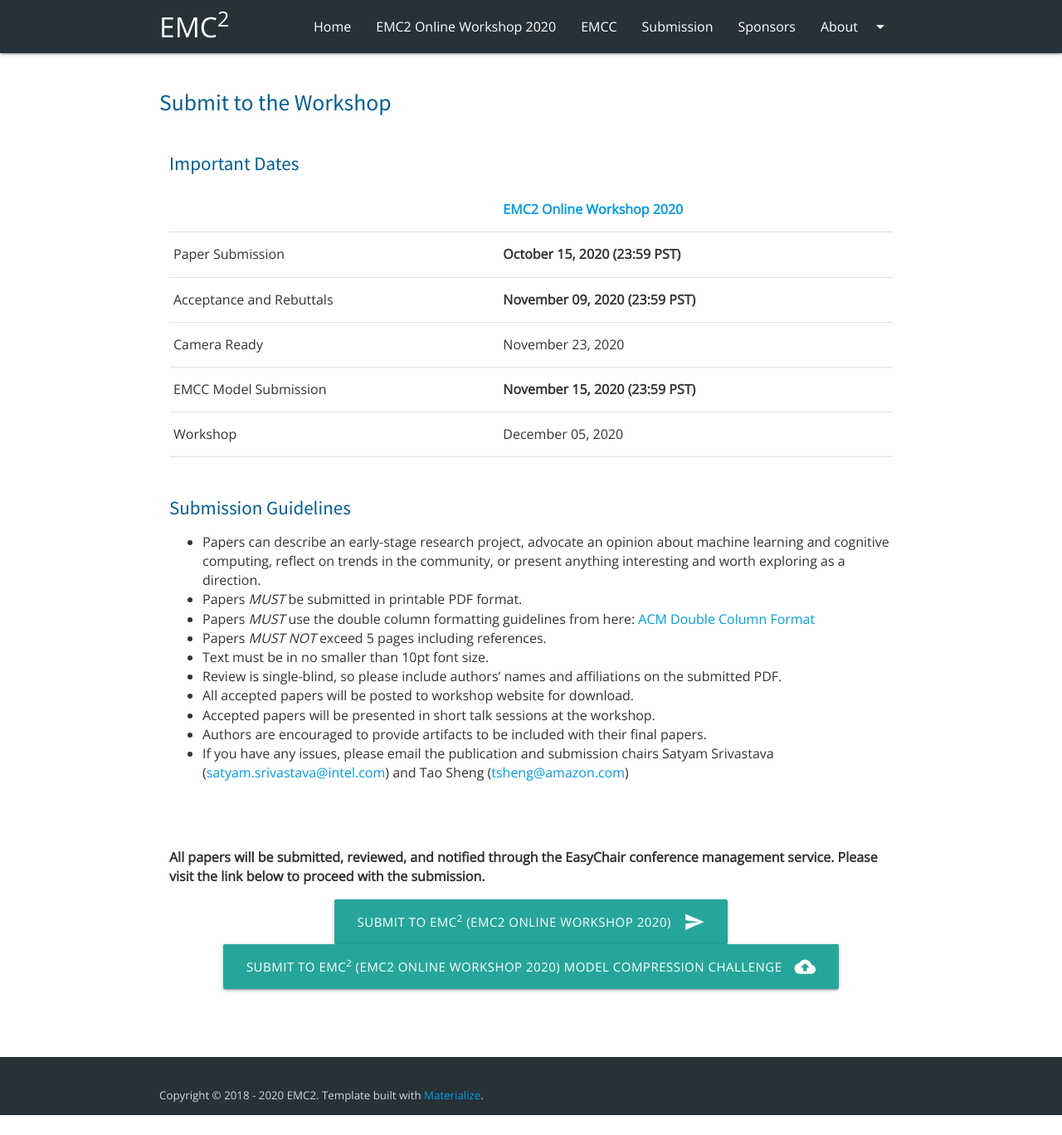
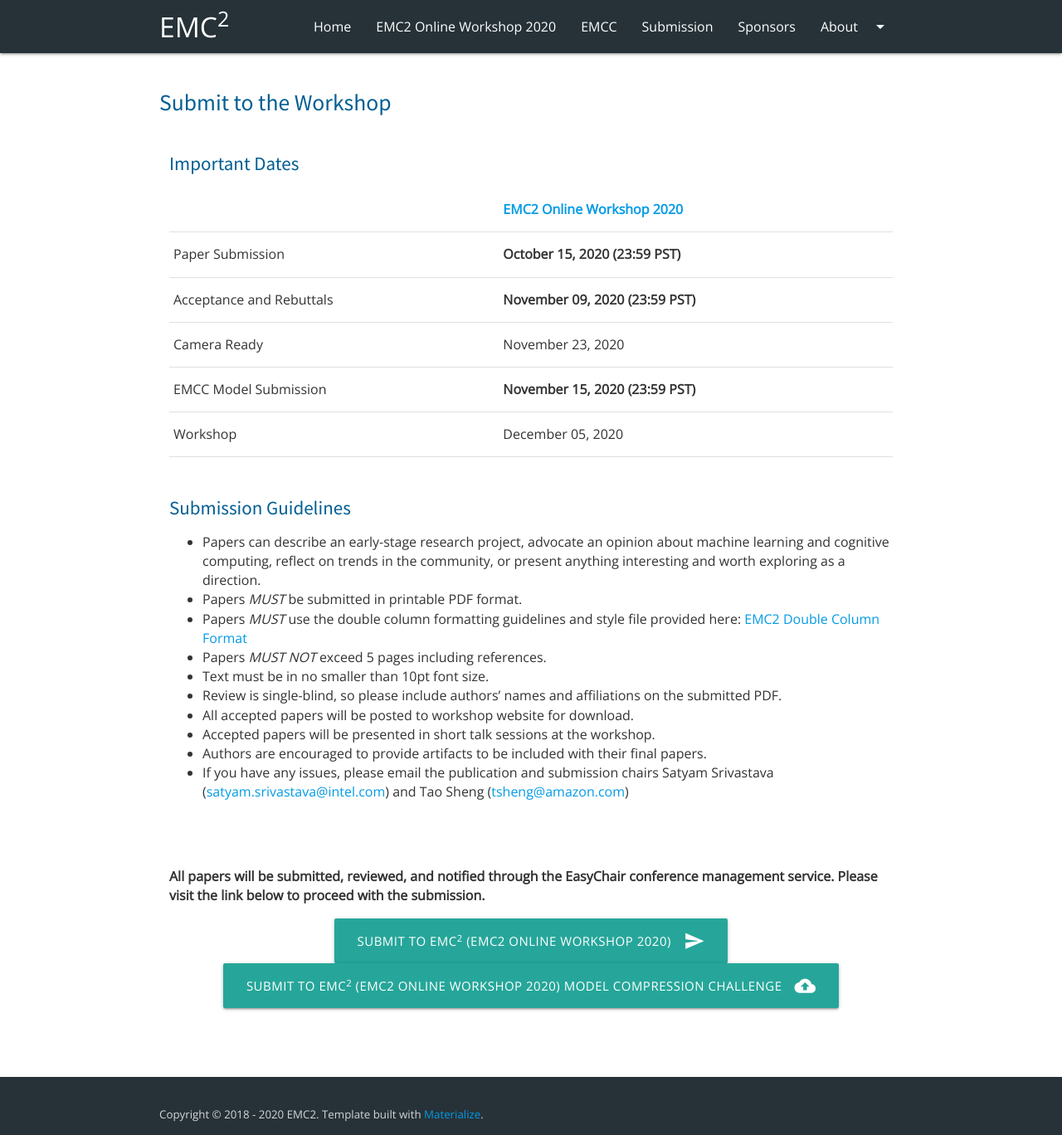
Before and after one commit to mgoldfar/emc2-web, a Jekyll site: the page built from submission.html, in a window 1280 px wide. Shown: the whole page at 83% size. Built offline with Jekyll 4.4.1, drawn with Linux system fonts in a browser that asks for light colours; before the commit the page ends 1344 px from its top, so only the background shows below that.

Commit message:
updated submission page with new style file

```diff
--- a/submission.html
+++ b/submission.html
@@ -96,7 +96,7 @@ show_note: True
                     cognitive computing, reflect on trends in the community, or present anything interesting and worth
                     exploring as a direction.</li>
                 <li>Papers <em>MUST</em> be submitted in printable PDF format.</li>
-                <li>Papers <em>MUST</em> use the double column formatting guidelines from here: <a href="https://www.acm.org/publications/acm-latex-style-guide-3jan2017">ACM Double Column Format</a></li>
+                <li>Papers <em>MUST</em> use the double column formatting guidelines and style file provided here: <a href="assets/latex_files/emc2_2020.sty">EMC2 Double Column Format</a></li>
                     <!-- ul class="browser-default">
                         <li><strong>ACM SIGPLAN</strong> <a href="http://www.sigplan.org/Resources/Author/">formatting guidelines</a></li>
                         <li><strong>IEEE</strong> conference <a href="https://www.ieee.org/conferences/publishing/templates.html">formatting guidelines</a></li>
```
